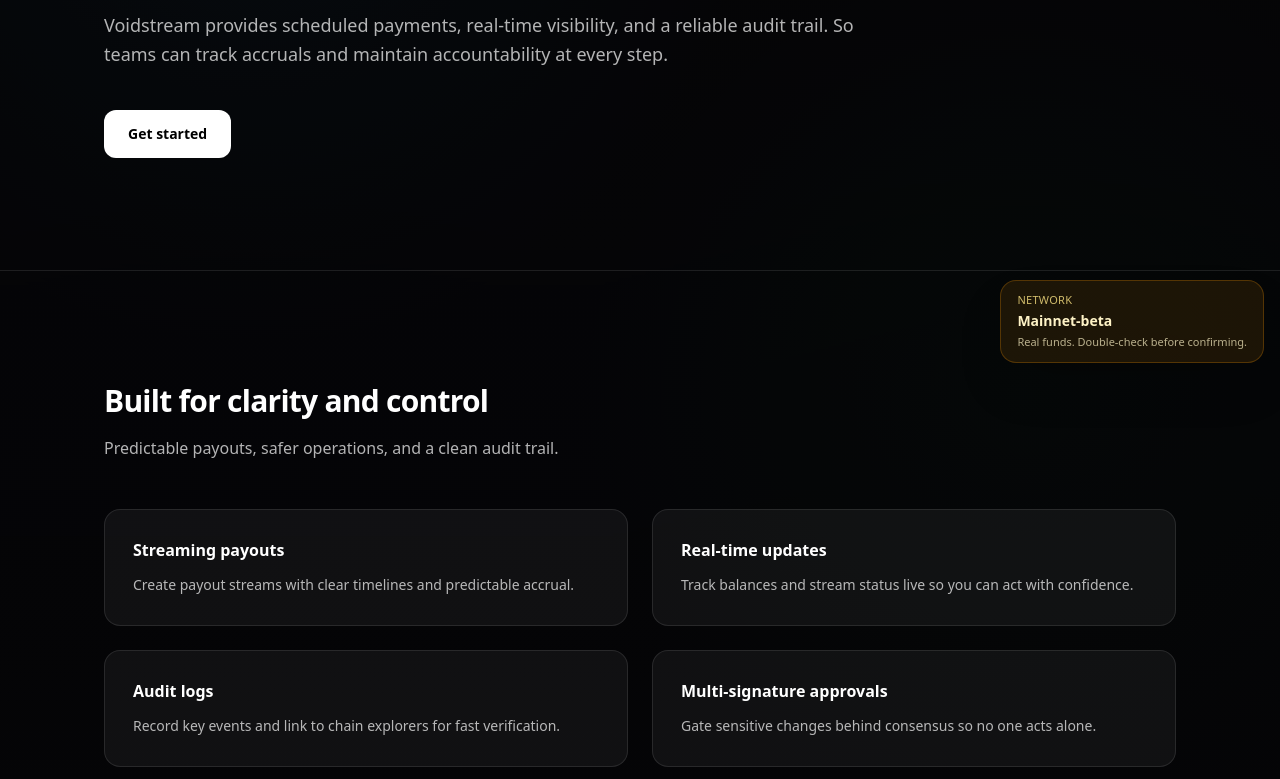
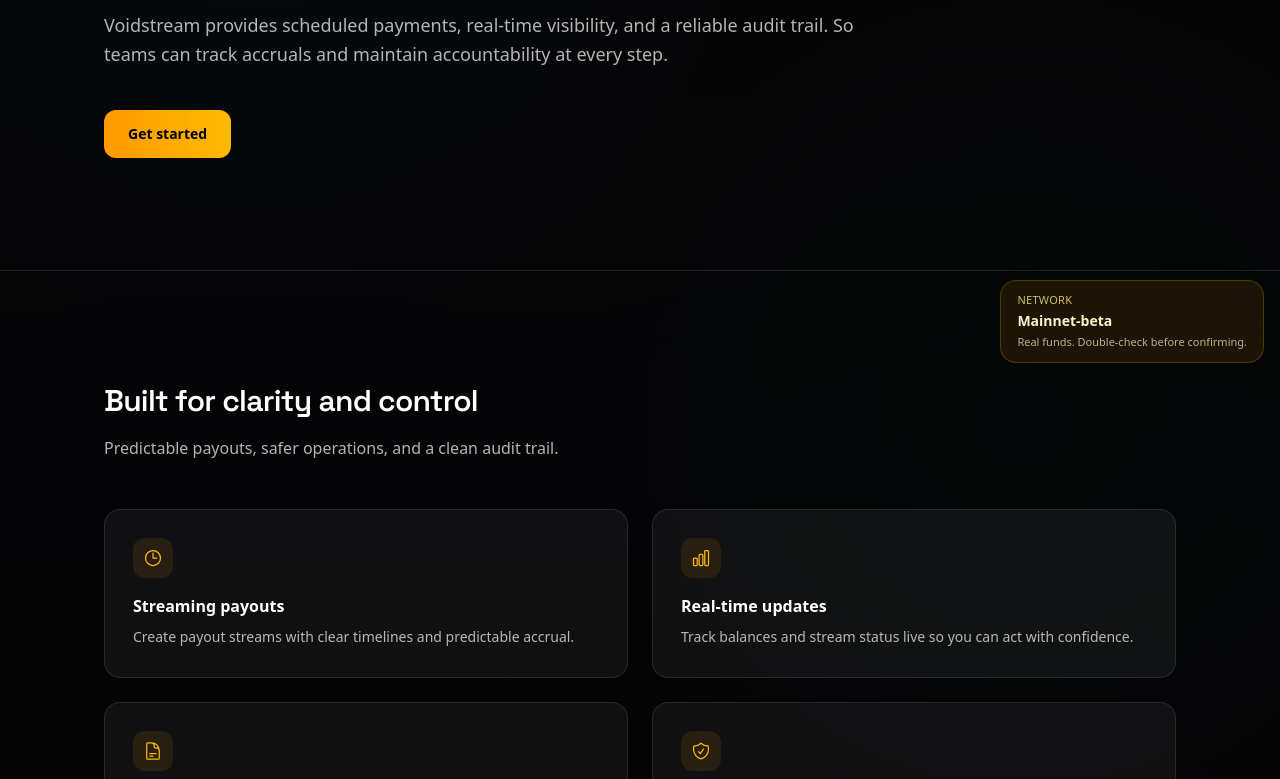
Before and after one commit to nightmare634/voidstream, a SvelteKit app: page / in a window 1280 px wide. Shown: the part 421-1200 px from the top of the page. Built offline with nearby package versions, Linux system fonts and the light colour scheme; no server answers; what pocketbase would draw is missing.

Commit message:
Design polish: Space Grotesk font, amber CTAs, feature icons, Pumpfun links

```diff
--- a/src/lib/components/SiteFooter.svelte
+++ b/src/lib/components/SiteFooter.svelte
@@ -35,11 +35,16 @@
 				<ul class="mt-4 space-y-2 text-sm">
 					<li><a class="text-white/75 hover:text-white" href="/how-it-works">How it works</a></li>
 					<li><a class="text-white/75 hover:text-white" href="/about">About</a></li>
-					{#if showExternal && links.pumpfun}
-						<li>
+					<li>
+						{#if links.pumpfun}
 							<a class="text-white/75 hover:text-white" href={links.pumpfun} target="_blank" rel="noreferrer">Pumpfun</a>
-						</li>
-					{/if}
+						{:else}
+							<span class="inline-flex items-center gap-2 text-white/50">
+								Pumpfun
+								<span class="rounded-full border border-amber-500/20 bg-amber-500/10 px-1.5 py-0.5 text-[10px] text-amber-400/80">Soon</span>
+							</span>
+						{/if}
+					</li>
 				</ul>
 			</div>
 
--- a/src/routes/+layout.svelte
+++ b/src/routes/+layout.svelte
@@ -16,6 +16,9 @@
 <svelte:head>
 	<link rel="icon" href={favicon} />
 	<meta name="viewport" content="width=device-width, initial-scale=1" />
+	<link rel="preconnect" href="https://fonts.googleapis.com" />
+	<link rel="preconnect" href="https://fonts.gstatic.com" crossorigin="anonymous" />
+	<link href="https://fonts.googleapis.com/css2?family=Space+Grotesk:wght@400;500;600;700&display=swap" rel="stylesheet" />
 
 	<title>Voidstream — Wallet-native payouts with audit-proof history</title>
 	<meta
--- a/src/routes/+page.svelte
+++ b/src/routes/+page.svelte
@@ -42,12 +42,13 @@
 					<a class="hover:text-white" href="#features">Features</a>
 					<a class="hover:text-white" href="#how-it-works">How it works</a>
 					<a class="hover:text-white" href="#faq">FAQ</a>
+					<span class="inline-flex items-center gap-2 text-white/50 cursor-default select-none">
+						Pumpfun
+						<span class="rounded-full border border-amber-500/20 bg-amber-500/10 px-2 py-0.5 text-[10px] text-amber-400/80">Soon</span>
+					</span>
 				</nav>
 
-				<a
-					href="/auth"
-					class="inline-flex items-center justify-center rounded-xl bg-white px-4 py-2.5 text-sm font-semibold text-black hover:bg-white/90 focus:outline-none focus:ring-2 focus:ring-white/40"
-				>
+				<a href="/auth" class="vs-btn-accent !py-2.5">
 					Get started
 				</a>
 			</div>
@@ -70,10 +71,7 @@
 					</p>
 
 					<div class="mt-10">
-						<a
-							href="/auth"
-							class="inline-flex items-center justify-center rounded-xl bg-white px-6 py-3.5 text-sm font-semibold text-black hover:bg-white/90 focus:outline-none focus:ring-2 focus:ring-white/40"
-						>
+						<a href="/auth" class="vs-btn-accent">
 							Get started
 						</a>
 					</div>
@@ -90,27 +88,47 @@
 					</div>
 
 					<div class="mt-12 grid gap-6 md:grid-cols-2">
-						<div class="rounded-2xl border border-white/10 bg-white/5 p-7">
-							<div class="text-base font-semibold">Streaming payouts</div>
-							<p class="mt-3 text-sm leading-relaxed text-white/70">
+						<div class="vs-feature-card">
+							<div class="flex h-10 w-10 items-center justify-center rounded-xl bg-amber-500/10 text-amber-400">
+								<svg class="h-5 w-5" fill="none" viewBox="0 0 24 24" stroke="currentColor" stroke-width="1.5">
+									<path stroke-linecap="round" stroke-linejoin="round" d="M12 6v6h4.5m4.5 0a9 9 0 1 1-18 0 9 9 0 0 1 18 0Z" />
+								</svg>
+							</div>
+							<div class="mt-4 text-base font-semibold">Streaming payouts</div>
+							<p class="mt-2 text-sm leading-relaxed text-white/70">
 								Create payout streams with clear timelines and predictable accrual.
 							</p>
 						</div>
-						<div class="rounded-2xl border border-white/10 bg-white/5 p-7">
-							<div class="text-base font-semibold">Real-time updates</div>
-							<p class="mt-3 text-sm leading-relaxed text-white/70">
+						<div class="vs-feature-card">
+							<div class="flex h-10 w-10 items-center justify-center rounded-xl bg-amber-500/10 text-amber-400">
+								<svg class="h-5 w-5" fill="none" viewBox="0 0 24 24" stroke="currentColor" stroke-width="1.5">
+									<path stroke-linecap="round" stroke-linejoin="round" d="M3 13.125C3 12.504 3.504 12 4.125 12h2.25c.621 0 1.125.504 1.125 1.125v6.75C7.5 20.496 6.996 21 6.375 21h-2.25A1.125 1.125 0 0 1 3 19.875v-6.75ZM9.75 8.625c0-.621.504-1.125 1.125-1.125h2.25c.621 0 1.125.504 1.125 1.125v11.25c0 .621-.504 1.125-1.125 1.125h-2.25a1.125 1.125 0 0 1-1.125-1.125V8.625ZM16.5 4.125c0-.621.504-1.125 1.125-1.125h2.25C20.496 3 21 3.504 21 4.125v15.75c0 .621-.504 1.125-1.125 1.125h-2.25a1.125 1.125 0 0 1-1.125-1.125V4.125Z" />
+								</svg>
+							</div>
+							<div class="mt-4 text-base font-semibold">Real-time updates</div>
+							<p class="mt-2 text-sm leading-relaxed text-white/70">
 								Track balances and stream status live so you can act with confidence.
 							</p>
 						</div>
-						<div class="rounded-2xl border border-white/10 bg-white/5 p-7">
-							<div class="text-base font-semibold">Audit logs</div>
-							<p class="mt-3 text-sm leading-relaxed text-white/70">
+						<div class="vs-feature-card">
+							<div class="flex h-10 w-10 items-center justify-center rounded-xl bg-amber-500/10 text-amber-400">
+								<svg class="h-5 w-5" fill="none" viewBox="0 0 24 24" stroke="currentColor" stroke-width="1.5">
+									<path stroke-linecap="round" stroke-linejoin="round" d="M19.5 14.25v-2.625a3.375 3.375 0 0 0-3.375-3.375h-1.5A1.125 1.125 0 0 1 13.5 7.125v-1.5a3.375 3.375 0 0 0-3.375-3.375H8.25m0 12.75h7.5m-7.5 3H12M10.5 2.25H5.625c-.621 0-1.125.504-1.125 1.125v17.25c0 .621.504 1.125 1.125 1.125h12.75c.621 0 1.125-.504 1.125-1.125V11.25a9 9 0 0 0-9-9Z" />
+								</svg>
+							</div>
+							<div class="mt-4 text-base font-semibold">Audit logs</div>
+							<p class="mt-2 text-sm leading-relaxed text-white/70">
 								Record key events and link to chain explorers for fast verification.
 							</p>
 						</div>
-						<div class="rounded-2xl border border-white/10 bg-white/5 p-7">
-							<div class="text-base font-semibold">Multi-signature approvals</div>
-							<p class="mt-3 text-sm leading-relaxed text-white/70">
+						<div class="vs-feature-card">
+							<div class="flex h-10 w-10 items-center justify-center rounded-xl bg-amber-500/10 text-amber-400">
+								<svg class="h-5 w-5" fill="none" viewBox="0 0 24 24" stroke="currentColor" stroke-width="1.5">
+									<path stroke-linecap="round" stroke-linejoin="round" d="M9 12.75 11.25 15 15 9.75m-3-7.036A11.959 11.959 0 0 1 3.598 6 11.99 11.99 0 0 0 3 9.749c0 5.592 3.824 10.29 9 11.623 5.176-1.332 9-6.03 9-11.622 0-1.31-.21-2.571-.598-3.751h-.152c-3.196 0-6.1-1.248-8.25-3.285Z" />
+								</svg>
+							</div>
+							<div class="mt-4 text-base font-semibold">Multi-signature approvals</div>
+							<p class="mt-2 text-sm leading-relaxed text-white/70">
 								Gate sensitive changes behind consensus so no one acts alone.
 							</p>
 						</div>
@@ -199,10 +217,7 @@
 							Connect your wallet and create your first stream in minutes.
 						</p>
 						<div class="mt-8">
-							<a
-								href="/auth"
-								class="inline-flex items-center justify-center rounded-xl bg-white px-6 py-3.5 text-sm font-semibold text-black hover:bg-white/90 focus:outline-none focus:ring-2 focus:ring-white/40"
-							>
+							<a href="/auth" class="vs-btn-accent">
 								Get started
 							</a>
 						</div>
--- a/src/routes/layout.css
+++ b/src/routes/layout.css
@@ -3,9 +3,14 @@
 @plugin '@tailwindcss/typography';
 
 @layer base {
-	/* Slightly calmer default typography */
+	/* Typography */
 	body {
 		@apply text-white/90 antialiased;
+	}
+
+	h1, h2, h3, h4, h5, h6,
+	.font-heading {
+		font-family: 'Space Grotesk', system-ui, sans-serif;
 	}
 
 	a {
@@ -54,6 +59,25 @@
 		@apply px-5 py-4;
 	}
 
+	/* Amber accent button */
+	.vs-btn-accent {
+		@apply inline-flex items-center justify-center rounded-xl px-6 py-3.5 text-sm font-semibold;
+		@apply bg-gradient-to-r from-amber-500 to-amber-400 text-black;
+		@apply hover:from-amber-400 hover:to-amber-300;
+		@apply focus:outline-none focus:ring-2 focus:ring-amber-400/50;
+		@apply transition-all duration-200;
+	}
+
+	/* Feature card hover */
+	.vs-feature-card {
+		@apply rounded-2xl border border-white/10 bg-white/5 p-7;
+		@apply transition-all duration-200;
+	}
+	.vs-feature-card:hover {
+		@apply border-white/15 bg-white/8;
+		@apply -translate-y-0.5 shadow-lg shadow-white/5;
+	}
+
 	/* Global UX */
 	html {
 		scroll-behavior: smooth;
```
